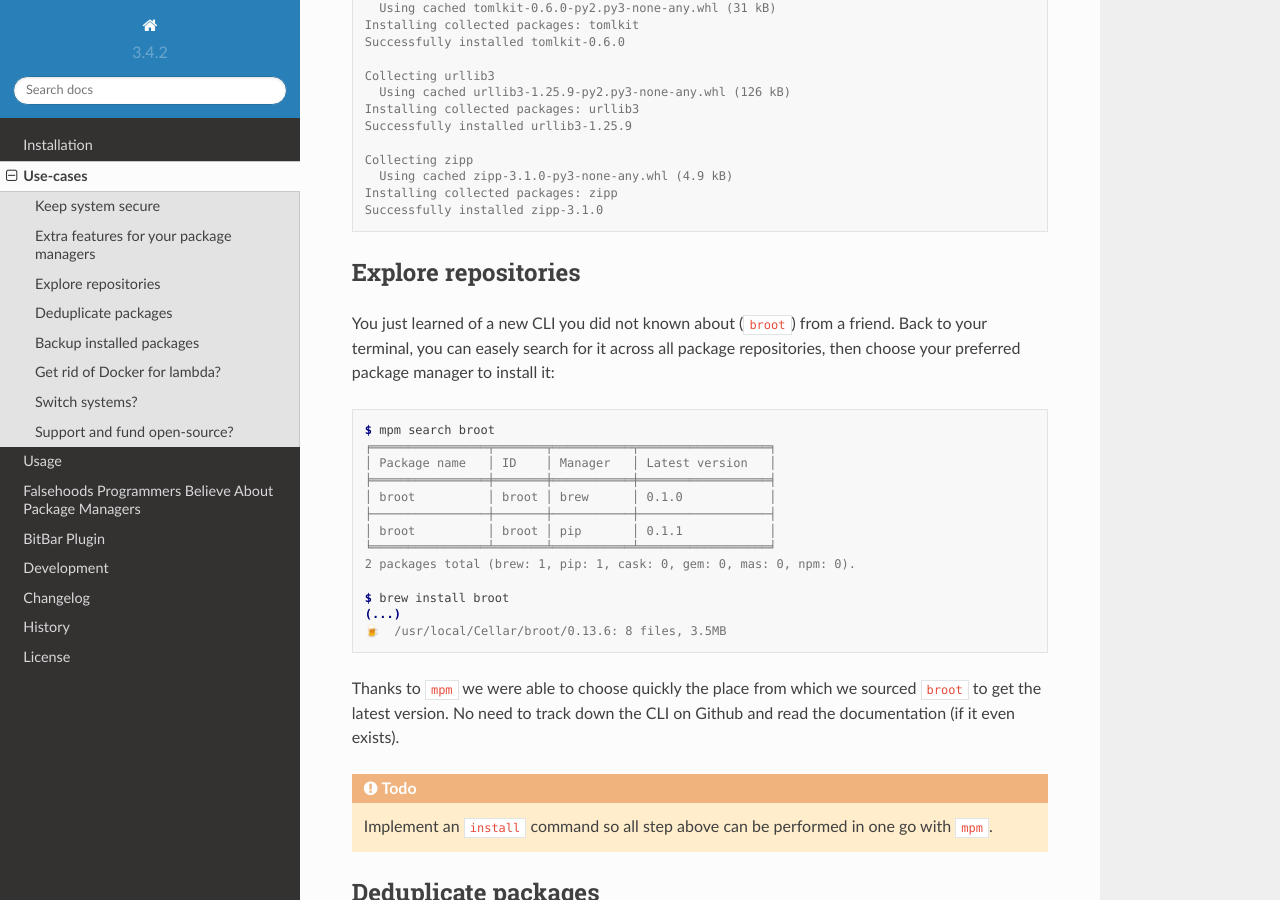
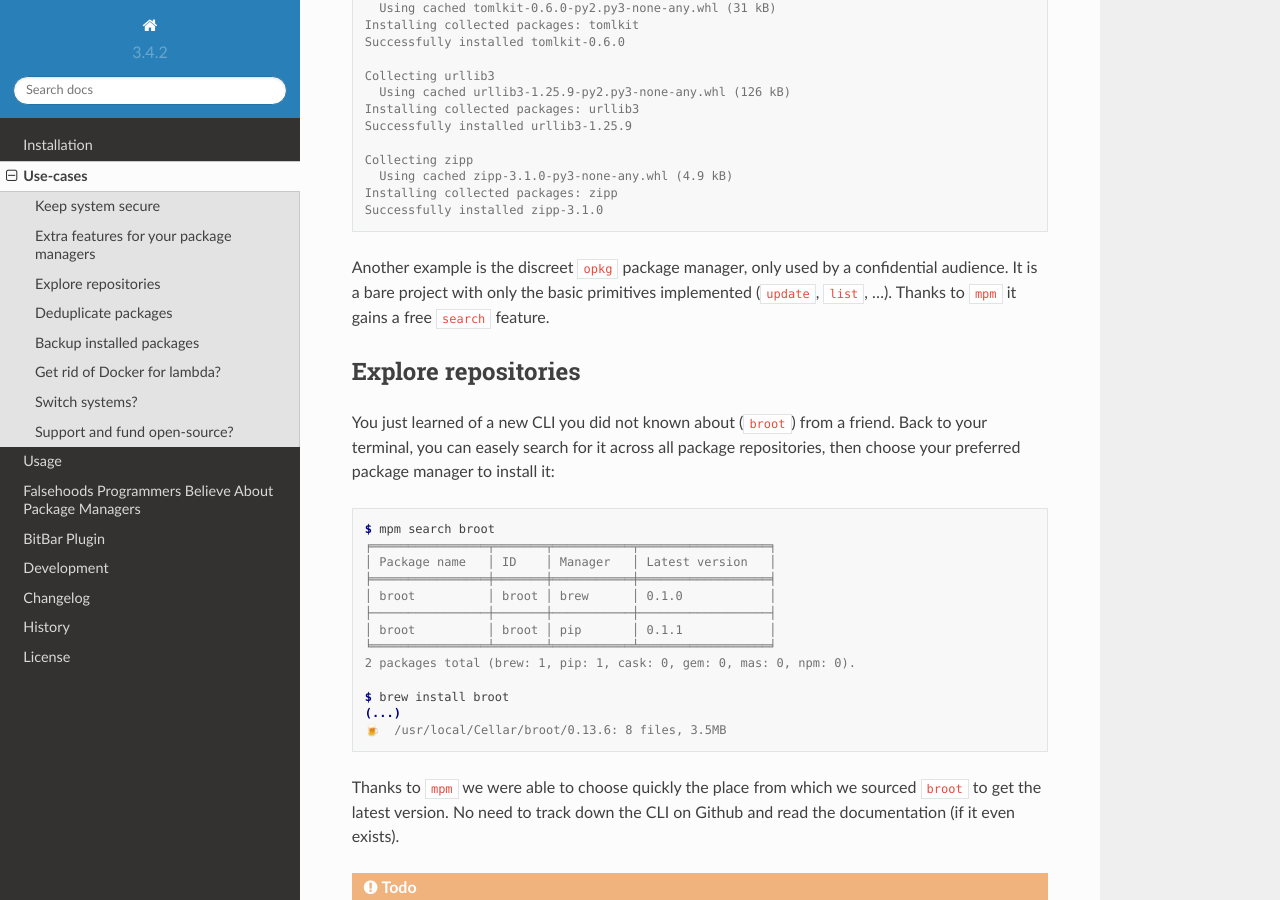
Before and after one commit to kdeldycke/meta-package-manager, a Sphinx documentation site: the page built from docs/usecase.rst, in a window 1280 px wide and 900 px high, scrolled down 1321 px. Built offline with Sphinx 7.4.7 and the Read the Docs theme 2.0.0, drawn with Linux system fonts in a browser that asks for light colours; pages that are not in the unit, such as notebooks, are missing from menus; the version number is read from the project's files by our own code.

Commit message:
Add extra search feature use-case.

```diff
--- a/docs/usecase.rst
+++ b/docs/usecase.rst
@@ -76,6 +76,8 @@ For instance, `pip doesn't can't upgrade all outdated package <https://github.co
       Using cached zipp-3.1.0-py3-none-any.whl (4.9 kB)
     Installing collected packages: zipp
     Successfully installed zipp-3.1.0
+
+Another example is the discreet ``opkg`` package manager, only used by a confidential audience. It is a bare project with only the basic primitives implemented (``update``, ``list``, ...). Thanks to ``mpm`` it gains a free ``search`` feature.
 
 
 Explore repositories
```
